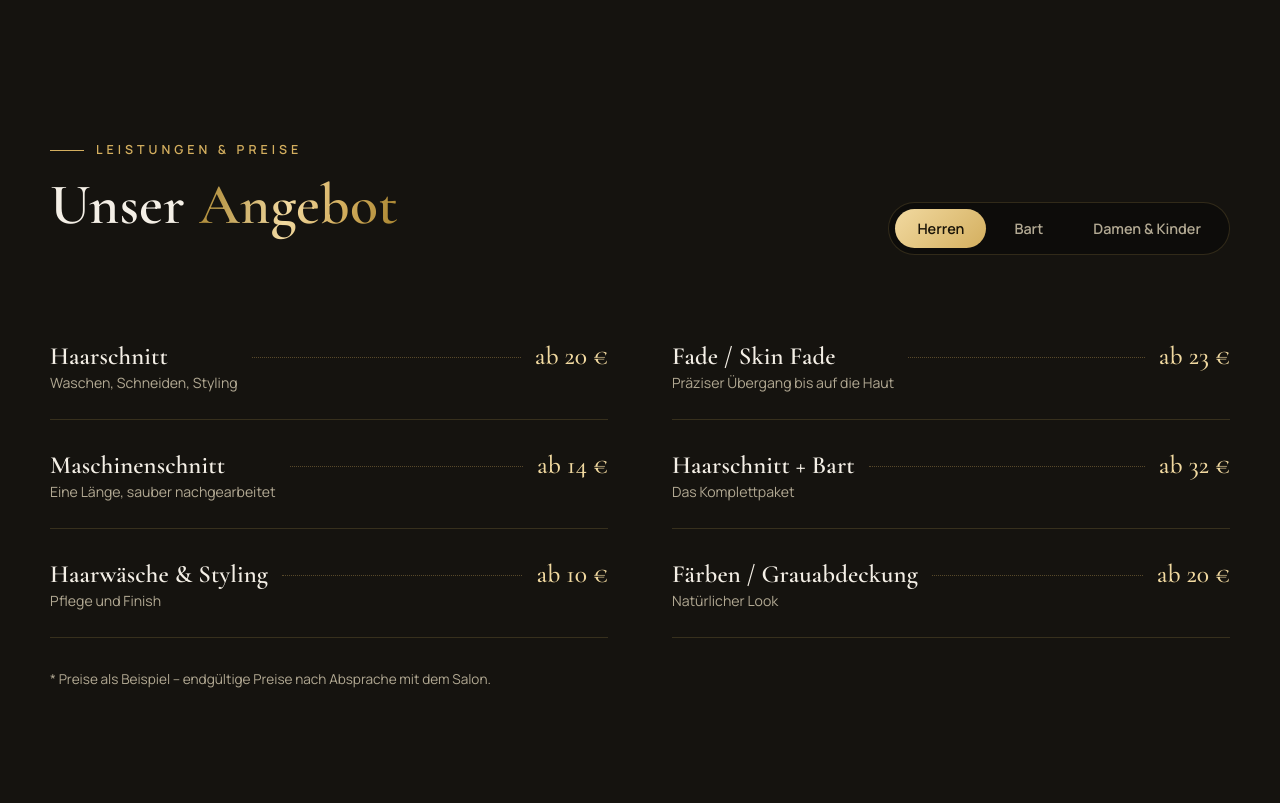
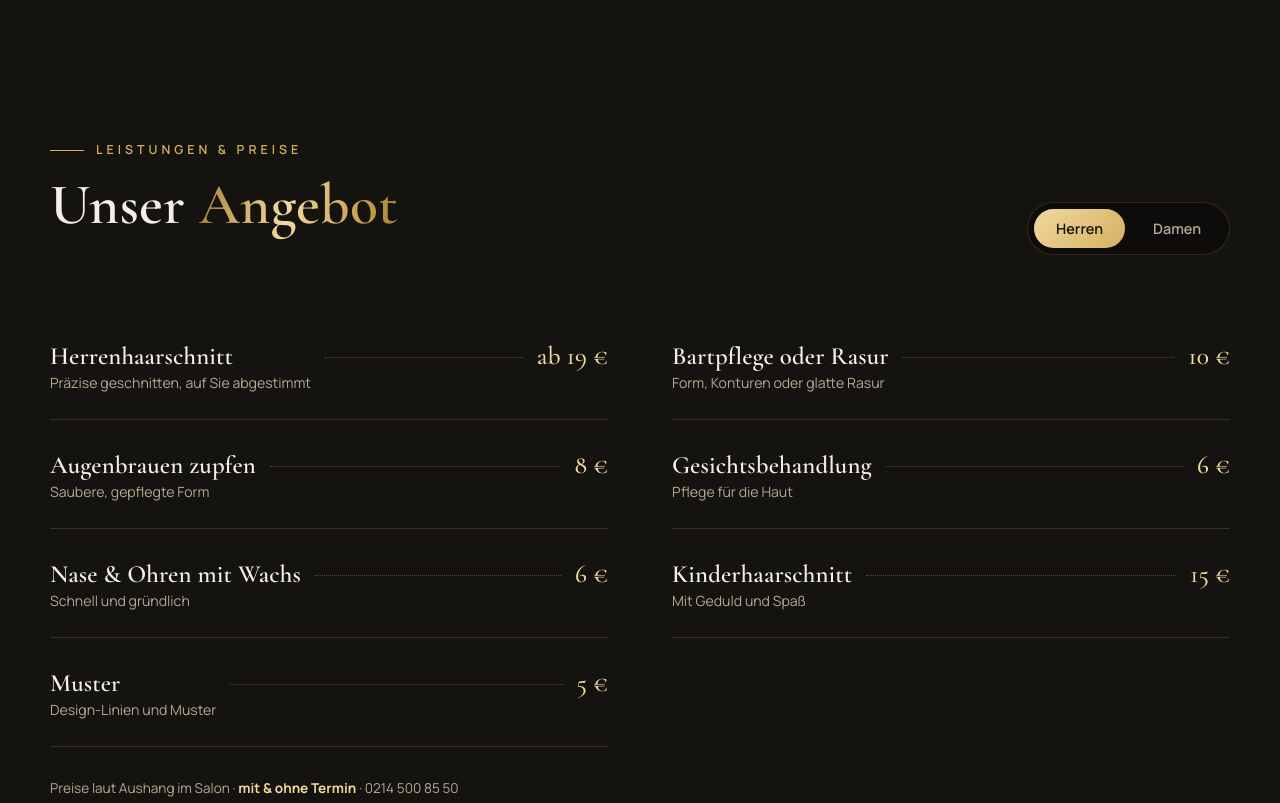
Before and after one commit to Zaninwebs/goldene-schere-demo, a plain HTML site: page index.html in a window 1280 px wide. Shown: the part 2960-3763 px from the top of the page. Drawn offline with nearby package versions, Linux system fonts and the light colour scheme.

Commit message:
Echte Öffnungszeiten und Preisliste laut Aushang; Galerie-Filter blendet Preise nicht mehr aus
Co-Authored-By: Claude Opus 5.5 <noreply@anthropic.com>

```diff
--- a/index.html
+++ b/index.html
@@ -540,38 +540,33 @@
           <span class="eyebrow">Leistungen &amp; Preise</span>
           <h2>Unser <span class="gold-text">Angebot</span></h2>
         </div>
-        <div class="tabs" role="tablist">
+        <div class="tabs ptabs" role="tablist">
           <button class="tab active" data-tab="herren" role="tab">Herren</button>
-          <button class="tab" data-tab="bart" role="tab">Bart</button>
-          <button class="tab" data-tab="damen" role="tab">Damen &amp; Kinder</button>
+          <button class="tab" data-tab="damen" role="tab">Damen</button>
         </div>
       </div>
 
       <div class="price-panel active" id="herren">
-        <div class="price-row"><div><h3>Haarschnitt</h3><p>Waschen, Schneiden, Styling</p></div><i class="dots"></i><span class="price">ab 20 €</span></div>
-        <div class="price-row"><div><h3>Fade / Skin Fade</h3><p>Präziser Übergang bis auf die Haut</p></div><i class="dots"></i><span class="price">ab 23 €</span></div>
-        <div class="price-row"><div><h3>Maschinenschnitt</h3><p>Eine Länge, sauber nachgearbeitet</p></div><i class="dots"></i><span class="price">ab 14 €</span></div>
-        <div class="price-row"><div><h3>Haarschnitt + Bart</h3><p>Das Komplettpaket</p></div><i class="dots"></i><span class="price">ab 32 €</span></div>
-        <div class="price-row"><div><h3>Haarwäsche &amp; Styling</h3><p>Pflege und Finish</p></div><i class="dots"></i><span class="price">ab 10 €</span></div>
-        <div class="price-row"><div><h3>Färben / Grauabdeckung</h3><p>Natürlicher Look</p></div><i class="dots"></i><span class="price">ab 20 €</span></div>
-      </div>
-      <div class="price-panel" id="bart">
-        <div class="price-row"><div><h3>Bart trimmen</h3><p>Form &amp; Länge</p></div><i class="dots"></i><span class="price">ab 12 €</span></div>
-        <div class="price-row"><div><h3>Bart-Konturen</h3><p>Messer-Konturen, scharfe Linien</p></div><i class="dots"></i><span class="price">ab 10 €</span></div>
-        <div class="price-row"><div><h3>Nassrasur</h3><p>Klassisch mit heißem Handtuch</p></div><i class="dots"></i><span class="price">ab 18 €</span></div>
-        <div class="price-row"><div><h3>Bart färben</h3><p>Für ein gleichmäßiges Bild</p></div><i class="dots"></i><span class="price">ab 12 €</span></div>
-        <div class="price-row"><div><h3>Gesichtsbehandlung</h3><p>Maske, Dampf &amp; Pflege</p></div><i class="dots"></i><span class="price">ab 15 €</span></div>
-        <div class="price-row"><div><h3>Augenbrauen &amp; Wachs</h3><p>Nase, Ohren, Augenbrauen</p></div><i class="dots"></i><span class="price">ab 5 €</span></div>
+        <div class="price-row"><div><h3>Herrenhaarschnitt</h3><p>Präzise geschnitten, auf Sie abgestimmt</p></div><i class="dots"></i><span class="price">ab 19 €</span></div>
+        <div class="price-row"><div><h3>Bartpflege oder Rasur</h3><p>Form, Konturen oder glatte Rasur</p></div><i class="dots"></i><span class="price">10 €</span></div>
+        <div class="price-row"><div><h3>Augenbrauen zupfen</h3><p>Saubere, gepflegte Form</p></div><i class="dots"></i><span class="price">8 €</span></div>
+        <div class="price-row"><div><h3>Gesichtsbehandlung</h3><p>Pflege für die Haut</p></div><i class="dots"></i><span class="price">6 €</span></div>
+        <div class="price-row"><div><h3>Nase &amp; Ohren mit Wachs</h3><p>Schnell und gründlich</p></div><i class="dots"></i><span class="price">6 €</span></div>
+        <div class="price-row"><div><h3>Kinderhaarschnitt</h3><p>Mit Geduld und Spaß</p></div><i class="dots"></i><span class="price">15 €</span></div>
+        <div class="price-row"><div><h3>Muster</h3><p>Design-Linien und Muster</p></div><i class="dots"></i><span class="price">5 €</span></div>
       </div>
       <div class="price-panel" id="damen">
-        <div class="price-row"><div><h3>Damenhaarschnitt</h3><p>Waschen, Schneiden, Föhnen</p></div><i class="dots"></i><span class="price">ab 30 €</span></div>
-        <div class="price-row"><div><h3>Föhnen &amp; Styling</h3><p>Für jeden Anlass</p></div><i class="dots"></i><span class="price">ab 20 €</span></div>
-        <div class="price-row"><div><h3>Färben</h3><p>Ansatz oder komplett</p></div><i class="dots"></i><span class="price">ab 40 €</span></div>
-        <div class="price-row"><div><h3>Strähnen / Balayage</h3><p>Nach Beratung</p></div><i class="dots"></i><span class="price">auf Anfrage</span></div>
-        <div class="price-row"><div><h3>Kinder bis 12 Jahre</h3><p>Mit Geduld &amp; Spaß</p></div><i class="dots"></i><span class="price">ab 13 €</span></div>
-        <div class="price-row"><div><h3>Schüler &amp; Studenten</h3><p>Mit Ausweis</p></div><i class="dots"></i><span class="price">ab 17 €</span></div>
+        <div class="price-row"><div><h3>Waschen, Föhnen oder Legen</h3><p>inkl. Shampoo &amp; Festiger</p></div><i class="dots"></i><span class="price">ab 23 €</span></div>
+        <div class="price-row"><div><h3>Waschen, Schneiden, Föhnen</h3><p>inkl. Shampoo &amp; Festiger</p></div><i class="dots"></i><span class="price">ab 42 €</span></div>
+        <div class="price-row"><div><h3>Ansatz färben</h3><p>Frische Farbe am Ansatz</p></div><i class="dots"></i><span class="price">ab 40 €</span></div>
+        <div class="price-row"><div><h3>Intensivtönen</h3><p>Glanz und Farbtiefe</p></div><i class="dots"></i><span class="price">ab 40 €</span></div>
+        <div class="price-row"><div><h3>Strähnen</h3><p>Highlights nach Wunsch</p></div><i class="dots"></i><span class="price">ab 40 €</span></div>
+        <div class="price-row"><div><h3>Dauerwelle</h3><p>Langanhaltende Locken</p></div><i class="dots"></i><span class="price">ab 42 €</span></div>
+        <div class="price-row"><div><h3>Hochsteckfrisur</h3><p>Für besondere Anlässe</p></div><i class="dots"></i><span class="price">ab 35 €</span></div>
+        <div class="price-row"><div><h3>Gesichtsenthaarung</h3><p>Sanft und gründlich</p></div><i class="dots"></i><span class="price">ab 10 €</span></div>
+        <div class="price-row"><div><h3>Augenbrauen zupfen mit Faden</h3><p>Präzise Fadentechnik</p></div><i class="dots"></i><span class="price">ab 10 €</span></div>
       </div>
-      <p class="price-note reveal">* Preise als Beispiel – endgültige Preise nach Absprache mit dem Salon.</p>
+      <p class="price-note reveal">Preise laut Aushang im Salon · <strong style="color:var(--gold-2)">mit &amp; ohne Termin</strong> · 0214 500 85 50</p>
     </div>
   </section>
 
@@ -647,7 +642,7 @@
         <h2>Häufige <span class="gold-text">Fragen</span></h2>
       </div>
       <div class="faq reveal">
-        <details><summary>Brauche ich einen Termin?</summary><p>Am besten rufen Sie kurz an unter 0214 5008550 – dann ist Ihr Platz sicher. Spontane Besuche sind natürlich auch willkommen, wenn ein Stuhl frei ist.</p></details>
+        <details><summary>Brauche ich einen Termin?</summary><p>Nein – bei uns geht es mit und ohne Termin. Wer sicher gehen möchte, ruft kurz an unter 0214 5008550. Wir haben Montag bis Freitag von 8:30 bis 18:30 Uhr und Samstag von 8:30 bis 15:00 Uhr geöffnet.</p></details>
         <details><summary>Schneiden Sie auch Damen- und Kinderhaare?</summary><p>Ja. Neben Herrenschnitten und Bartpflege bieten wir Damenhaarschnitte, Färben und Styling sowie Kinderhaarschnitte an.</p></details>
         <details><summary>Wie lange dauert ein Haarschnitt?</summary><p>Ein klassischer Herrenschnitt dauert meist 20–30 Minuten, mit Bart oder Fade etwas länger. Wir nehmen uns die Zeit, die Ihr Schnitt braucht.</p></details>
         <details><summary>Wo finde ich den Salon?</summary><p>In der Oulustraße 5, 51375 Leverkusen. Über „Route planen“ weiter unten kommen Sie direkt zur Wegbeschreibung.</p></details>
@@ -667,7 +662,7 @@
           <h3 style="font-size:1.9rem">Öffnungszeiten</h3>
           <div class="status" id="status"><i></i><span>–</span></div>
           <ul class="hours" id="hours"></ul>
-          <p class="price-note">* Beispielzeiten im Demo-Entwurf – bitte mit dem Salon abstimmen.</p>
+          <p class="price-note">Damen &amp; Herren – <strong style="color:var(--gold-2)">mit und ohne Termin</strong>.</p>
         </div>
         <div class="card reveal">
           <h3 style="font-size:1.9rem">So erreichen Sie uns</h3>
@@ -723,20 +718,20 @@
   links.querySelectorAll('a').forEach(a=>a.addEventListener('click',()=>{links.classList.remove('open');nav.classList.remove('menu-open')}));
 
   // Tabs
-  document.querySelectorAll('.tab').forEach(t=>t.addEventListener('click',()=>{
-    document.querySelectorAll('.tab').forEach(x=>x.classList.toggle('active',x===t));
+  document.querySelectorAll('.ptabs .tab').forEach(t=>t.addEventListener('click',()=>{
+    document.querySelectorAll('.ptabs .tab').forEach(x=>x.classList.toggle('active',x===t));
     document.querySelectorAll('.price-panel').forEach(p=>p.classList.toggle('active',p.id===t.dataset.tab));
   }));
 
-  // Hours (Beispielzeiten – bitte mit dem Salon abstimmen)
+  // Öffnungszeiten (laut Instagram @goldenescheere)
   const H=[ // 0=So … 6=Sa
     null,
-    null,
-    ['08:30','19:00'],
-    ['08:30','19:00'],
-    ['08:30','19:00'],
-    ['08:30','19:00'],
-    ['08:30','17:00'],
+    ['08:30','18:30'],
+    ['08:30','18:30'],
+    ['08:30','18:30'],
+    ['08:30','18:30'],
+    ['08:30','18:30'],
+    ['08:30','15:00'],
   ];
   const names=['Sonntag','Montag','Dienstag','Mittwoch','Donnerstag','Freitag','Samstag'];
   const now=new Date(),d=now.getDay(),ul=document.getElementById('hours');
```
Also changed, not shown: 1 other file.
